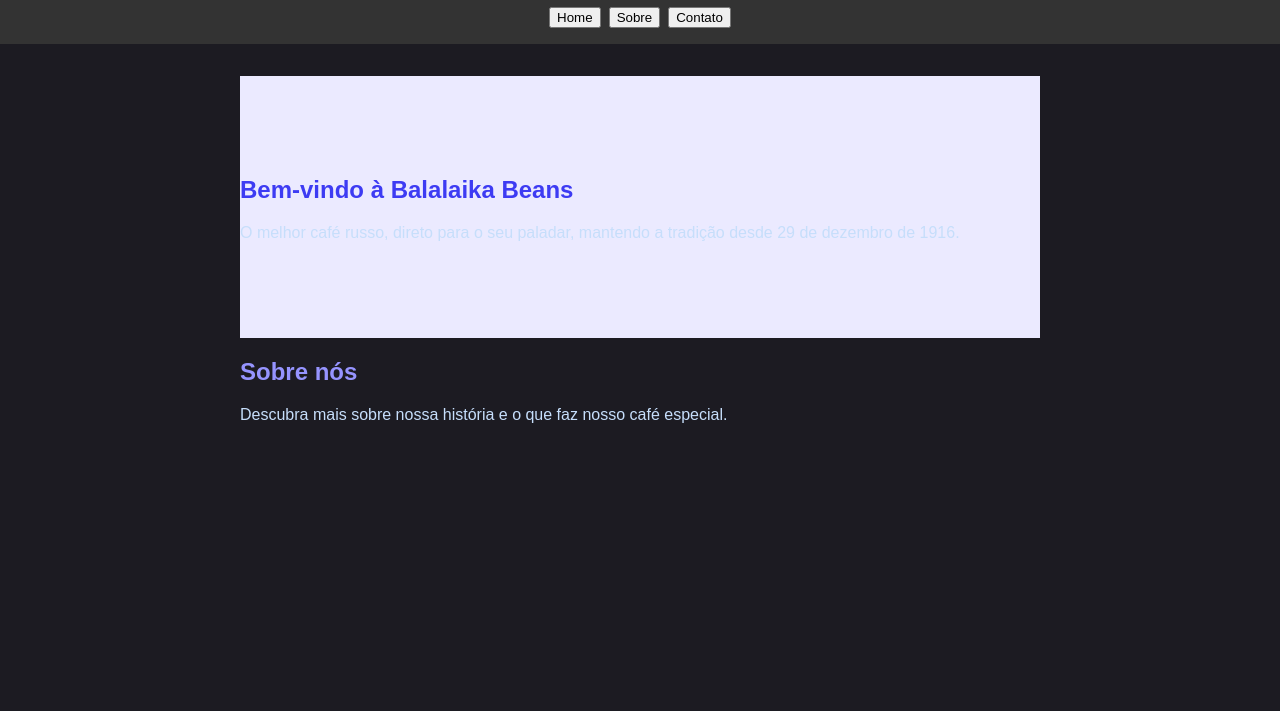
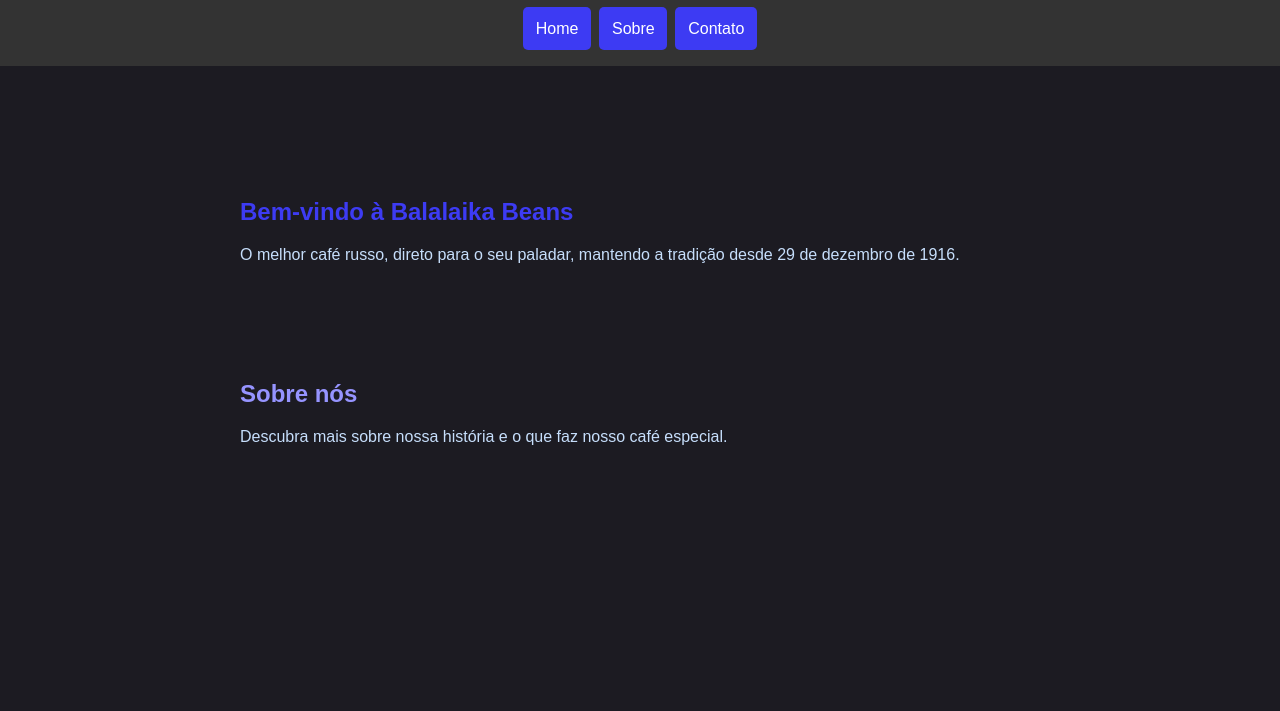
Before and after one commit to GabrielWalendolf/Balalaika_Beans, a plain HTML site: page index.html in a window 1280 px wide. Shown: the part 89-800 px from the top of the page. Drawn offline with nearby package versions, Linux system fonts and the light colour scheme.

Commit message:
"Updated title and header text to 'Balalaika Beans', added CSS classes for navigation buttons, and made various styling changes to layout and components."

```diff
--- a/index.html
+++ b/index.html
@@ -3,7 +3,7 @@
 <head>
     <meta charset="UTF-8">
     <meta name="viewport" content="width=device-width, initial-scale=1.0">
-    <title>SPA - Empresa Fictícia</title>
+    <title>Balalaika-Beans</title>
     <link rel="stylesheet" href="styles.css">
     <script src="https://unpkg.com/vue@3"></script>
 </head>
@@ -11,11 +11,11 @@
     <div id="app">
         <!-- Cabeçalho -->
         <header>
-            <h1>Empresa Fictícia</h1>
+            <h1>Balalaika Beans</h1>
             <nav>
-                <button @click="currentPage = 'home'">Home</button>
-                <button @click="currentPage = 'about'">Sobre</button>
-                <button @click="currentPage = 'contact'">Contato</button>
+                <button class="btn-nav" @click="currentPage = 'home'">Home</button>
+                <button class="btn-nav" @click="currentPage = 'about'">Sobre</button>
+                <button class="btn-nav" @click="currentPage = 'contact'">Contato</button>
             </nav>
         </header>
 
--- a/script.js
+++ b/script.js
@@ -1,7 +1,7 @@
 // Componentes Vue.js
 const Home = {
     template: `
-        <section class="text-center" style="background-color: #ebeaff; padding: 80px 0">
+        <section class="text-center" style="padding: 80px 0">
             <h1 style="color: #3d3bf3">Bem-vindo à Balalaika Beans</h1>
             <p>O melhor café russo, direto para o seu paladar, mantendo a tradição desde 29 de dezembro de 1916.</p>
         </section>
@@ -10,7 +10,7 @@ const Home = {
             <h2 style="color: #9694ff">Sobre nós</h2>
             <p>Descubra mais sobre nossa história e o que faz nosso café especial.</p>
         </section>
-    `
+    `,
 };
 
 const About = {
@@ -26,9 +26,8 @@ const About = {
                 </p>
             </div>
         </div>
-    `
+    `,
 };
-
 
 const Contact = {
     template: `
@@ -52,22 +51,22 @@ const Contact = {
                 </form>
             </div>
         </section>
-    `
+    `,
 };
 
 // Instância do Vue
 const app = Vue.createApp({
     data() {
         return {
-            currentPage: 'home' // Página inicial
+            currentPage: "home", // Página inicial
         };
     },
     components: {
         home: Home,
         about: About,
-        contact: Contact
-    }
+        contact: Contact,
+    },
 });
 
 // Montar o Vue na Div #app
-app.mount('#app');
+app.mount("#app");
--- a/styles.css
+++ b/styles.css
@@ -31,14 +31,6 @@ main {
     margin: 0 auto;
 }
 
-
-:root {
-    --primary-color: #333;
-    --secondary-color: #fff;
-    --background-color: #1C1B22;
-    --text-color: #C6DEFB;
-}
-
 .about-card {
     background-color: var(--background-color);
     color: var(--text-color);
@@ -55,6 +47,7 @@ main {
 }
 
 h2.text-center {
+    color: #3d3bf3;
     text-align: left;
     margin-bottom: 20px;
 }
@@ -96,7 +89,7 @@ form {
 }
 
 .form-control {
-    width: 100%;
+    width: 372px;
     padding: 0.8rem;
     border: 1px solid #ccc;
     border-radius: 5px;
@@ -108,6 +101,7 @@ textarea.form-control {
 }
 
 .btn {
+    width: 400px;
     padding: 0.8rem;
     font-size: 1rem;
     background-color: #3d3bf3;
@@ -120,3 +114,17 @@ textarea.form-control {
 .btn:hover {
     background-color: #2c2ab5;
 }
+
+.btn-nav {
+    padding: 0.8rem;
+    font-size: 1rem;
+    background-color: #3d3bf3;
+    color: #fff;
+    border: none;
+    border-radius: 5px;
+    cursor: pointer;
+}
+
+.btn-nav:hover {
+    background-color: #2c2ab5;
+}
```
